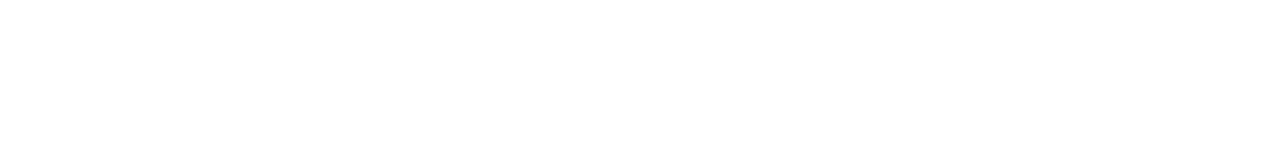
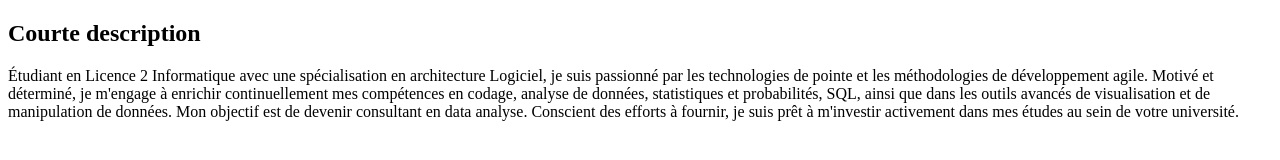
Before and after one commit to mugiwara-no-yazid/mon_cv, a plain HTML site: page index.html in a window 1280 px wide. Drawn offline with Linux system fonts and the light colour scheme.

Commit message:
mise en place de la section description

```diff
--- a/index.html
+++ b/index.html
@@ -7,6 +7,18 @@
     <title>Document</title>
 </head>
 <body>
-
+    <h2> Courte description </h2>
+    <section>
+        Étudiant en Licence 2 Informatique avec une spécialisation en
+architecture Logiciel, je suis passionné par les technologies de
+pointe et les méthodologies de développement agile. Motivé et
+déterminé, je m'engage à enrichir continuellement mes
+compétences en codage, analyse de données, statistiques et
+probabilités, SQL, ainsi que dans les outils avancés de
+visualisation et de manipulation de données. Mon objectif est
+de devenir consultant en data analyse. Conscient des efforts à
+fournir, je suis prêt à m'investir activement dans mes études au
+sein de votre université.
+    </section>
 </body>
 </html>
```
